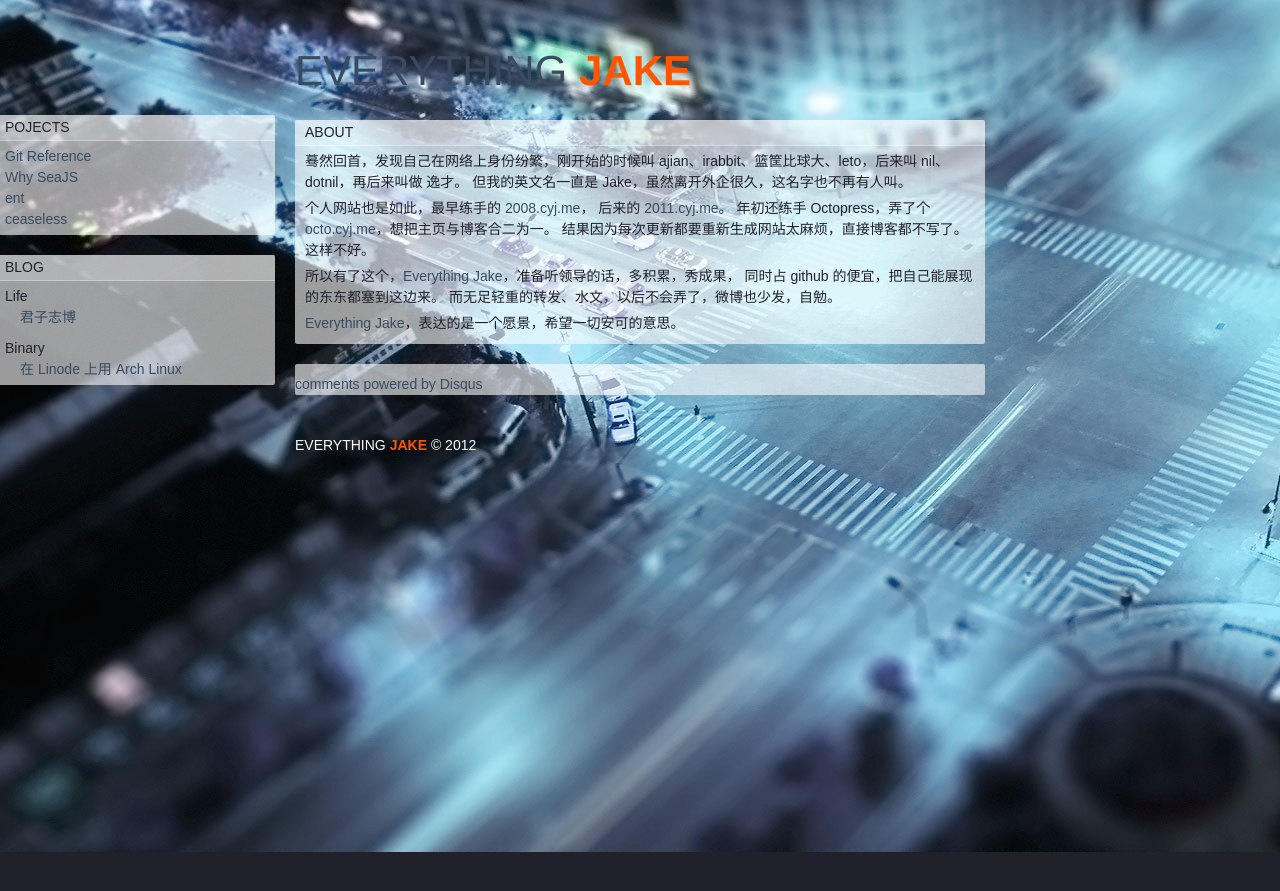
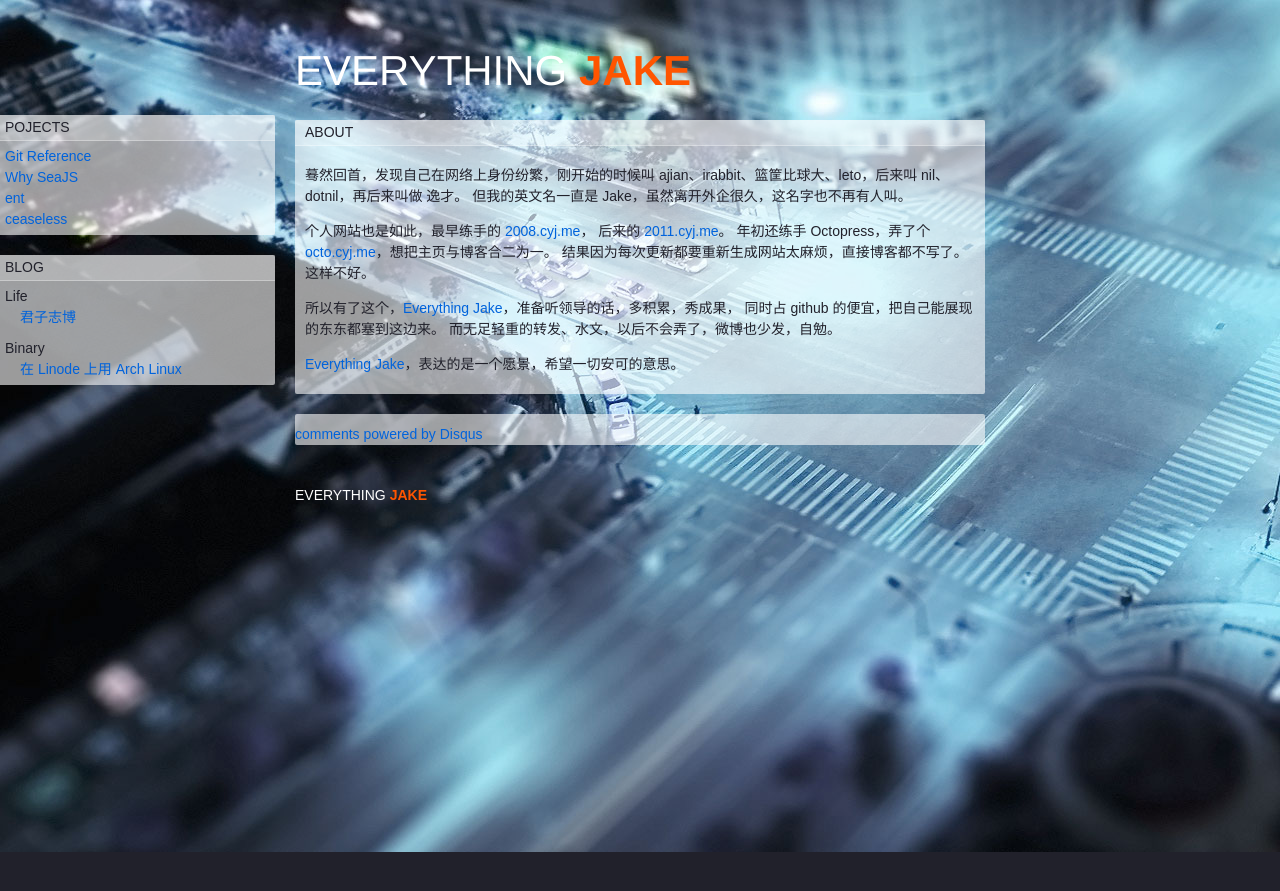
Before and after one commit to cyjake/cyjake.github.io, a Jekyll site: the page built from index.html, in a window 1280 px wide and 900 px high. Shown: the top 891 px of the window. Built offline with Jekyll 4.4.1, drawn with Linux system fonts in a browser that asks for light colours; Markdown is read by kramdown in place of the engine named in the settings; comment, search, counter and statistics services are not loaded.

Commit message:
Better personal branding

```diff
--- /dev/null
+++ b/_includes/branding.html
@@ -0,0 +1 @@
+<a href="{{ site.baseurl }}/" id="branding">everything <span class="name">jake</span></a>
--- /dev/null
+++ b/_includes/disqus.html
@@ -0,0 +1,16 @@
+<div id="disqus-board" class="board">
+  <div id="disqus_thread" class="content"></div>
+  <script type="text/javascript">
+      /* * * CONFIGURATION VARIABLES: EDIT BEFORE PASTING INTO YOUR WEBPAGE * * */
+      var disqus_shortname = 'dotnil'; // required: replace example with your forum shortname
+
+      /* * * DON'T EDIT BELOW THIS LINE * * */
+      (function() {
+          var dsq = document.createElement('script'); dsq.type = 'text/javascript'; dsq.async = true;
+          dsq.src = 'http://' + disqus_shortname + '.disqus.com/embed.js';
+          (document.getElementsByTagName('head')[0] || document.getElementsByTagName('body')[0]).appendChild(dsq);
+      })();
+  </script>
+  <noscript>Please enable JavaScript to view the <a href="http://disqus.com/?ref_noscript">comments powered by Disqus.</a></noscript>
+  <a href="http://disqus.com" class="dsq-brlink">comments powered by <span class="logo-disqus">Disqus</span></a>
+</div>
--- a/_includes/footer.html
+++ b/_includes/footer.html
@@ -1,3 +1,3 @@
 <div id="footer">
-  <a href="{{ site.baseurl }}/" class="home">EVERYTHING <span class="name">JAKE</span></a> &copy; 2012
+  {% include branding.html %}
 </div>
--- a/_layouts/front.html
+++ b/_layouts/front.html
@@ -8,31 +8,11 @@
 <body id="front-body">
   <div id="background"></div>
   <div id="page">
-    <h1>
-      <a href="/">
-        <span>Everything</span>
-        <span class="name">Jake</span>
-      </a>
-    </h1>
+    <h1>{% include branding.html %}</h1>
     <div id="dashboard">
       {{ content }}
     </div>
-    <div id="disqus-board" class="board">
-      <div id="disqus_thread" class="content"></div>
-      <script type="text/javascript">
-          /* * * CONFIGURATION VARIABLES: EDIT BEFORE PASTING INTO YOUR WEBPAGE * * */
-          var disqus_shortname = 'dotnil'; // required: replace example with your forum shortname
-
-          /* * * DON'T EDIT BELOW THIS LINE * * */
-          (function() {
-              var dsq = document.createElement('script'); dsq.type = 'text/javascript'; dsq.async = true;
-              dsq.src = 'http://' + disqus_shortname + '.disqus.com/embed.js';
-              (document.getElementsByTagName('head')[0] || document.getElementsByTagName('body')[0]).appendChild(dsq);
-          })();
-      </script>
-      <noscript>Please enable JavaScript to view the <a href="http://disqus.com/?ref_noscript">comments powered by Disqus.</a></noscript>
-      <a href="http://disqus.com" class="dsq-brlink">comments powered by <span class="logo-disqus">Disqus</span></a>
-    </div>
+    {% include disqus.html %}
     {% include footer.html %}
   </div>
 </body>
--- a/assets/css/yicai.css
+++ b/assets/css/yicai.css
@@ -890,14 +890,14 @@ table {
   width: 990px; }
 
 html, body {
-  height: 100%;
   font: 14px/1.5 normal Helvetica, Arial, "Hiragino Sans GB", "Microsoft Yahei", sans-serif; }
 
 h1, h2, h3, h4 {
   font-weight: 300; }
 
 a:link {
-  text-decoration: none; }
+  text-decoration: none;
+  color: #0063DC; }
 
 a:hover {
   text-decoration: underline; }
@@ -934,6 +934,10 @@ body {
 
 #post-body {
   background: #efefef; }
+  #post-body .article {
+    margin-bottom: 40px; }
+  #post-body .back-home {
+    margin-bottom: 20px; }
 
 #front-body {
   overflow-x: hidden;
@@ -943,22 +947,10 @@ body {
     font-family: Helvetica, Arial;
     font-size: 300%;
     font-weight: 400;
-    text-transform: uppercase;
     line-height: 1;
     position: relative; }
-    #front-body h1 a, #front-body h1 a:visited {
-      color: #fff;
-      text-decoration: none; }
-    #front-body h1 .name {
-      color: #f50;
-      font-weight: 800; }
-  #front-body p {
-    margin: 0 0 5px 0; }
-  #front-body a:link, #front-body a:visited {
-    color: #394B61; }
-  #front-body a:hover {
-    color: #0063DC;
-    text-decoration: none; }
+    #front-body h1 #branding:link, #front-body h1 #branding:visited {
+      color: #fff; }
   #front-body .board {
     background: #f0f0f0;
     background: rgba(255, 255, 255, 0.6);
@@ -986,8 +978,12 @@ body {
     color: #fff; }
     #front-body #footer a:link, #front-body #footer a:visited {
       color: #fff; }
-    #front-body #footer .home {
-      font-weight: 400; }
-    #front-body #footer .name {
-      color: #f50;
-      font-weight: 800; }
+
+#branding {
+  text-transform: uppercase;
+  font-weight: 400; }
+  #branding:link, #branding:visited {
+    text-decoration: none; }
+  #branding .name {
+    color: #f50;
+    font-weight: 800; }
```
Also changed, not shown: _layouts/post.html (+9 -3 lines), assets/css/yicai.scss (+22 -26 lines).
